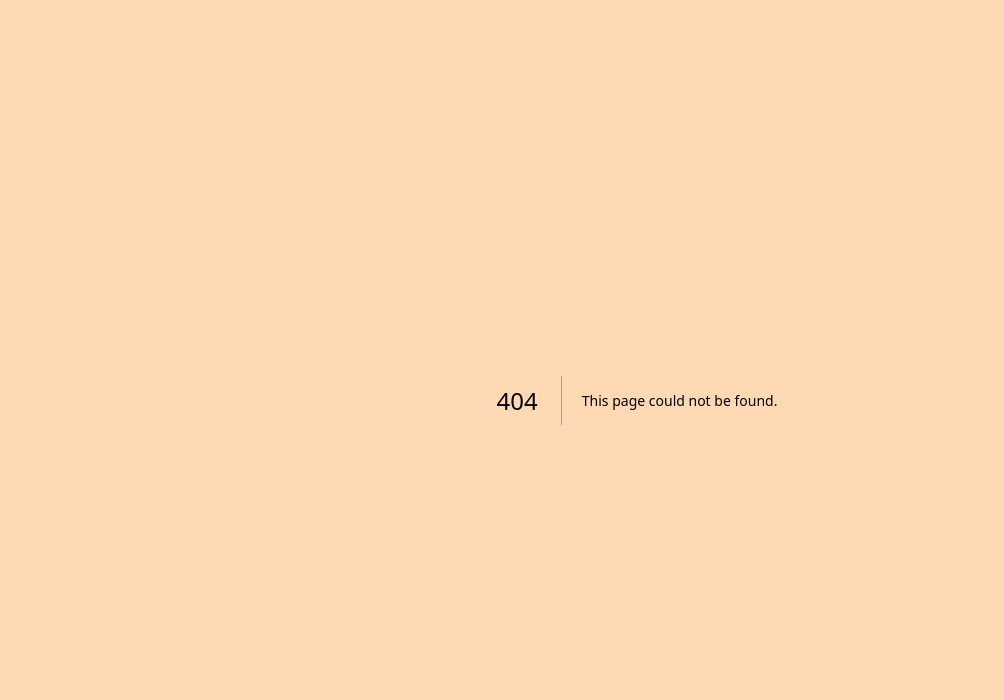
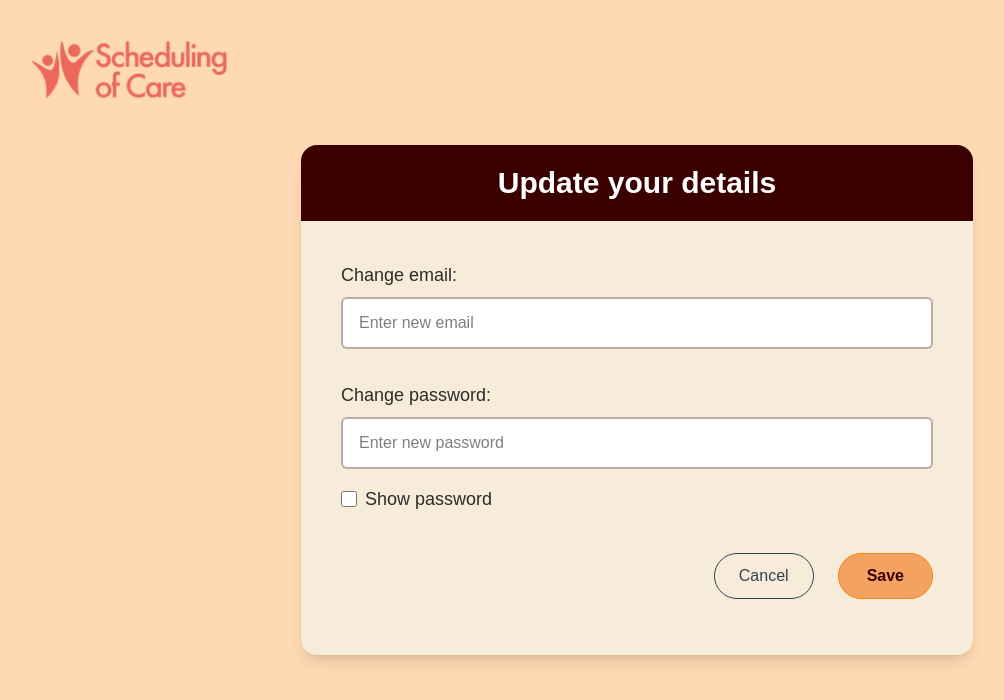
Before and after one commit to 404-Project-Not-Found/Scheduling-of-Care, a Next.js app: page /management_empty_dashboard/profile in a window 1280 px wide. Before the commit this address had no page. Shown: the top 700 px of the page, without its empty margins (3-1007 px from the left). Built offline with nearby package versions, Linux system fonts and the light colour scheme.

Commit message:
feat(dashboard): build empty dashboard page for management

```diff
--- a/package.json
+++ b/package.json
@@ -23,6 +23,7 @@
     "@fullcalendar/react": "^6.1.15",
     "bcryptjs": "^3.0.2",
     "date-fns": "^4.1.0",
+    "lucide-react": "^0.544.0",
     "mongoose": "^8.18.1",
     "next": "15.5.2",
     "next-auth": "^4.24.11",
--- /dev/null
+++ b/src/app/management_empty_dashboard/page.tsx
@@ -0,0 +1,61 @@
+'use client';
+
+import Link from 'next/link';
+import Image from 'next/image';
+
+export default function EmptyDashboard() {
+  return (
+    <main style={{ background: '#fff4e6' }} className="min-h-screen">
+      {/* Navigation bar */}
+      <div
+        className="flex items-center justify-between px-6 py-3"
+        style={{ background: '#3d0000', color: 'white' }}
+      >
+        <div className="flex items-center gap-8">
+          {/* Logo - goes back to dashboard */}
+          <Link href="/management_empty_dashboard">
+            <Image
+              src="/dashboardLogo.png"
+              alt="Dashboard Logo"
+              width={60}
+              height={60}
+              className="cursor-pointer"
+            />
+          </Link>
+
+          <span className="font-semibold text-lg">Management Dashboard</span>
+
+          {/* Links */}
+          <span className="hover:underline cursor-default">
+            Client Schedule
+          </span>
+          <Link
+            href="/management_dashboard/carer-schedule"
+            className="hover:underline"
+          >
+            Staff Schedule
+          </Link>
+        </div>
+
+        <Link
+          href="/management_empty_dashboard/profile"
+          className="w-9 h-9 rounded-full bg-white/20 flex items-center justify-center hover:bg-white/30"
+        >
+          <span>👤</span>
+        </Link>
+      </div>
+
+      {/* Info strip */}
+      <div
+        className="flex items-center gap-2 px-6 py-2 text-sm"
+        style={{ background: '#ffe4c4', color: '#3d0000' }}
+      >
+        <span>🔔</span>
+        <span>
+          Click <strong>Client Schedule</strong> to select a client, view their
+          schedule and manage their care items.
+        </span>
+      </div>
+    </main>
+  );
+}
--- /dev/null
+++ b/src/app/management_empty_dashboard/profile/page.tsx
@@ -0,0 +1,151 @@
+'use client';
+
+export const dynamic = 'force-dynamic';
+
+import React, { useState } from 'react';
+import Image from 'next/image';
+import { useRouter } from 'next/navigation';
+
+const colors = {
+  pageBg: '#ffd9b3',
+  cardBg: '#F7ECD9',
+  header: '#3A0000',
+  text: '#2b2b2b',
+  orange: '#F4A261',
+};
+
+export default function UpdateDetailsPage() {
+  const router = useRouter();
+  const [email, setEmail] = useState('');
+  const [pwd, setPwd] = useState('');
+  const [show, setShow] = useState(false);
+  const [error, setError] = useState('');
+
+  function handleSave() {
+    if (!email.trim() || !pwd.trim()) {
+      setError('Email and password cannot be empty.');
+      return;
+    }
+
+    router.push('/menu');
+  }
+
+  function handleCancel() {
+    router.push('/dashboard');
+  }
+
+  return (
+    <main
+      className="min-h-screen w-full flex items-center justify-center px-6 py-12 relative"
+      style={{ backgroundColor: colors.pageBg }}
+    >
+      <div className="absolute top-6 left-6">
+        <Image
+          src="/logo-name.png"
+          alt="Scheduling of Care"
+          width={220}
+          height={80}
+          className="object-contain"
+          priority
+        />
+      </div>
+
+      {/* Centered card */}
+      <div
+        className="w-full max-w-xl md:max-w-2xl rounded-2xl shadow-lg overflow-hidden"
+        style={{ backgroundColor: colors.cardBg }}
+      >
+        {/* Maroon header with centered title */}
+        <div
+          className="w-full flex items-center justify-center px-6 py-5"
+          style={{ backgroundColor: colors.header }}
+        >
+          <h1 className="text-2xl md:text-3xl font-bold text-white text-center">
+            Update your details
+          </h1>
+        </div>
+
+        {/* Content */}
+        <div className="px-8 md:px-10 py-8 md:py-10 text-black">
+          {/* Email */}
+          <label className="block text-lg mb-2" style={{ color: colors.text }}>
+            Change email:
+          </label>
+          <input
+            type="email"
+            value={email}
+            onChange={(e) => {
+              setEmail(e.target.value);
+              setError('');
+            }}
+            className="w-full bg-white border-2 rounded-md px-4 py-3 mb-8 focus:outline-none focus:ring-2"
+            style={{ borderColor: `${colors.header}55` }}
+            placeholder="Enter new email"
+          />
+
+          {/* Password */}
+          <label className="block text-lg mb-2" style={{ color: colors.text }}>
+            Change password:
+          </label>
+          <input
+            type={show ? 'text' : 'password'}
+            value={pwd}
+            onChange={(e) => {
+              setPwd(e.target.value);
+              setError('');
+            }}
+            className="w-full bg-white border-2 rounded-md px-4 py-3 focus:outline-none focus:ring-2"
+            style={{ borderColor: `${colors.header}55` }}
+            placeholder="Enter new password"
+          />
+
+          {/* Show password toggle */}
+          <label
+            className="mt-4 flex items-center gap-2 text-lg"
+            style={{ color: colors.text }}
+          >
+            <input
+              type="checkbox"
+              checked={show}
+              onChange={(e) => setShow(e.target.checked)}
+              className="h-4 w-4"
+            />
+            Show password
+          </label>
+
+          {error && (
+            <p className="mt-4 text-sm" style={{ color: '#b91c1c' }}>
+              {error}
+            </p>
+          )}
+
+          {/* Actions */}
+          <div className="mt-10 flex items-center justify-end gap-6">
+            <button
+              type="button"
+              className="px-6 py-2.5 rounded-full border text-gray-700 hover:bg-gray-200"
+              onClick={handleCancel}
+            >
+              Cancel
+            </button>
+
+            <button
+              type="button"
+              className="px-7 py-2.5 rounded-full font-semibold border"
+              style={{
+                backgroundColor: colors.orange,
+                borderColor: '#f08a00',
+                color: colors.header,
+              }}
+              onClick={handleSave}
+            >
+              Save
+            </button>
+          </div>
+        </div>
+
+        <div className="h-4" />
+      </div>
+    </main>
+  );
+}
--- a/src/components/tasks/TasksList.tsx
+++ b/src/components/tasks/TasksList.tsx
@@ -1,6 +1,6 @@
 'use client';
 
-import { Task } from '@/app/dashboards/calendar_dashboard/types'; // import from types
+import { Task } from '@/app/calender_dashboard/types';
 
 type TasksListProps = {
   tasks: Task[];
```
Also changed, not shown: 1 other file (tests, documents, lock files or other folders).
